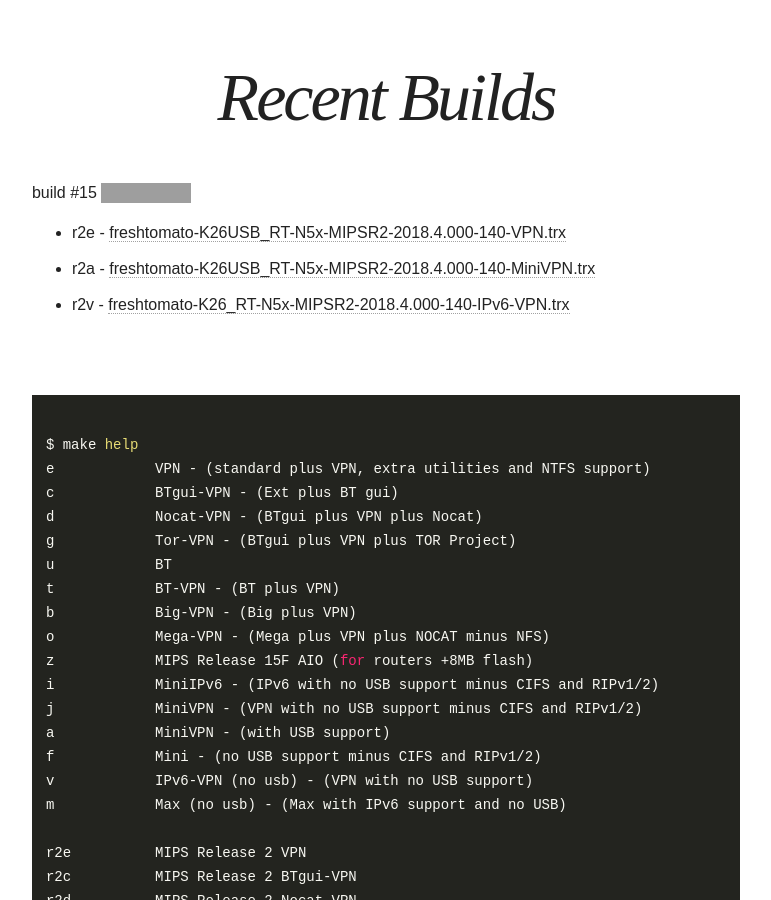
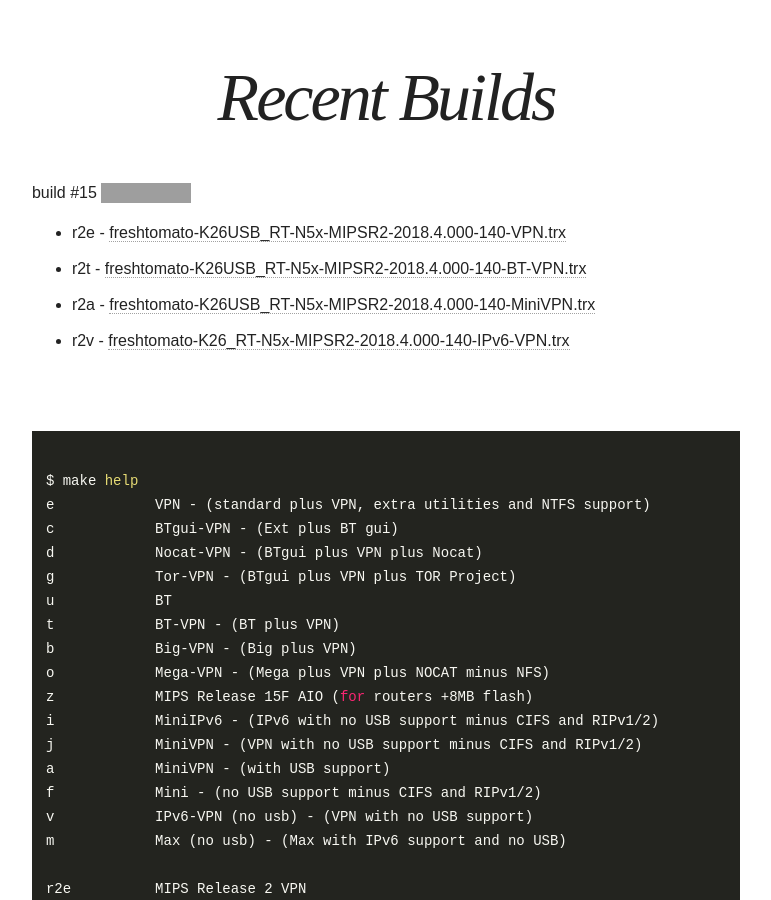
Before and after one commit to oglopss/freshtomato-mips-ci-jekyll, a Jekyll site: the page built from index.html, in a window 1280 px wide and 900 px high, scrolled down 415 px. Shown: the whole window, without its empty margins (254-1025 px from the left). Built offline with Jekyll 4.4.1, drawn with Linux system fonts in a browser that asks for light colours; nearby versions of some CDN libraries; grey boxes are pictures that could not be loaded.

Commit message:
Travis build 15 r2t pushed to gh-pages

```diff
--- a/_data/ss.yml
+++ b/_data/ss.yml
@@ -3,3 +3,4 @@ files:
   - 0005 r2v freshtomato-K26_RT-N5x-MIPSR2-2018.4.000-140-IPv6-VPN.trx
   - 0004 r2a freshtomato-K26USB_RT-N5x-MIPSR2-2018.4.000-140-MiniVPN.trx
   - 0001 r2e freshtomato-K26USB_RT-N5x-MIPSR2-2018.4.000-140-VPN.trx
+  - 0002 r2t freshtomato-K26USB_RT-N5x-MIPSR2-2018.4.000-140-BT-VPN.trx
```
